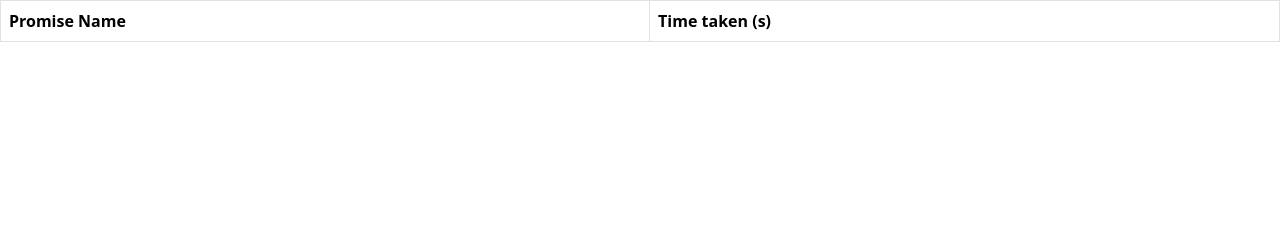
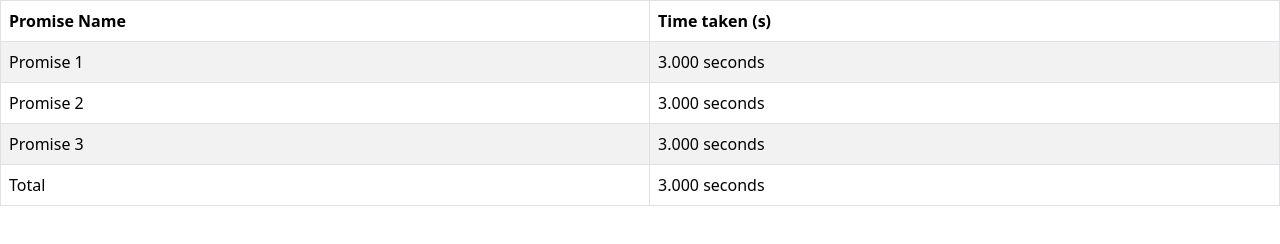
Before and after one commit to acciojob/wait-for-multiple-promises-ayushrawat1212, a website: page main.html in a window 1280 px wide. Drawn offline with nearby package versions, Linux system fonts and the light colour scheme.

Commit message:
created a submission

```diff
--- a/main.html
+++ b/main.html
@@ -20,7 +20,11 @@
           <th>Time taken (s)</th>
         </tr>
       </thead>
-      <tbody id="output"></tbody>
+      <tbody id="output">
+        <tr>
+            <td colspan="2">Loading...</td>
+        </tr>
+      </tbody>
     </table>
 
     <script type="text/javascript" src="./script.js"></script>
--- a/script.js
+++ b/script.js
@@ -1 +1,58 @@
 //your JS code here. If required.
+// Function to create a promise with a random delay
+function createPromise() {
+  return new Promise((resolve) => {
+    let delay = Math.floor(Math.random() * 3) + 1;
+
+    setTimeout(() => {
+      resolve(delay);
+    }, delay * 1000);
+  });
+}
+
+// Create three independent promises
+const p1 = createPromise();
+const p2 = createPromise();
+const p3 = createPromise();
+
+// Select the table body
+const output = document.getElementById("output");
+
+// Record the starting time
+const startTime = performance.now();
+
+// Wait for all promises to resolve
+Promise.all([p1, p2, p3])
+  .then((results) => {
+
+    // Calculate total elapsed time
+    let totalTime = (performance.now() - startTime) / 1000;
+
+    // Remove the Loading row
+    output.innerHTML = "";
+
+    // Display individual promise results
+    results.forEach((time, index) => {
+      let row = document.createElement("tr");
+
+      row.innerHTML = `
+        <td>Promise ${index + 1}</td>
+        <td>${time.toFixed(3)} seconds</td>
+      `;
+
+      output.appendChild(row);
+    });
+
+    // Create Total row
+    let totalRow = document.createElement("tr");
+
+    totalRow.innerHTML = `
+      <td>Total</td>
+      <td>${totalTime.toFixed(3)} seconds</td>
+    `;
+
+    output.appendChild(totalRow);
+  })
+  .catch((error) => {
+    console.error(error);
+  });
```
